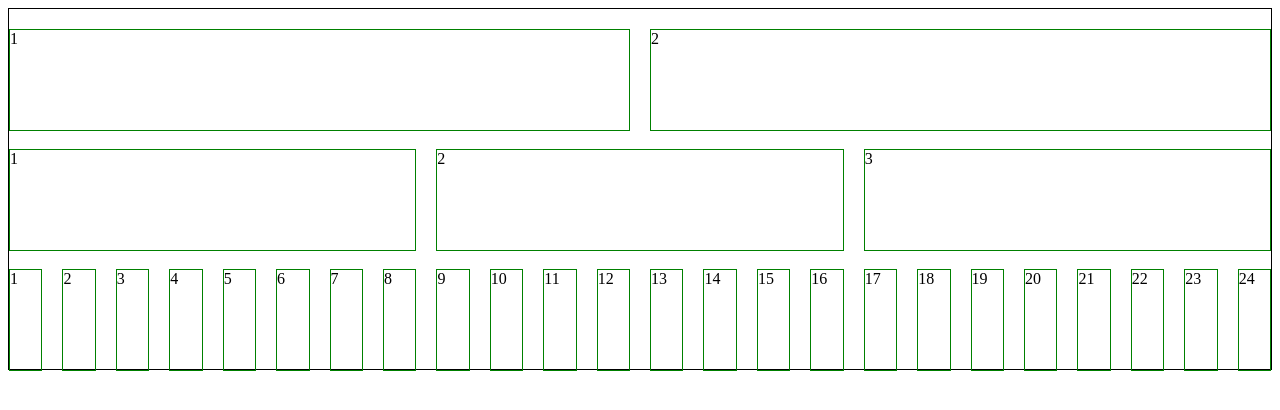
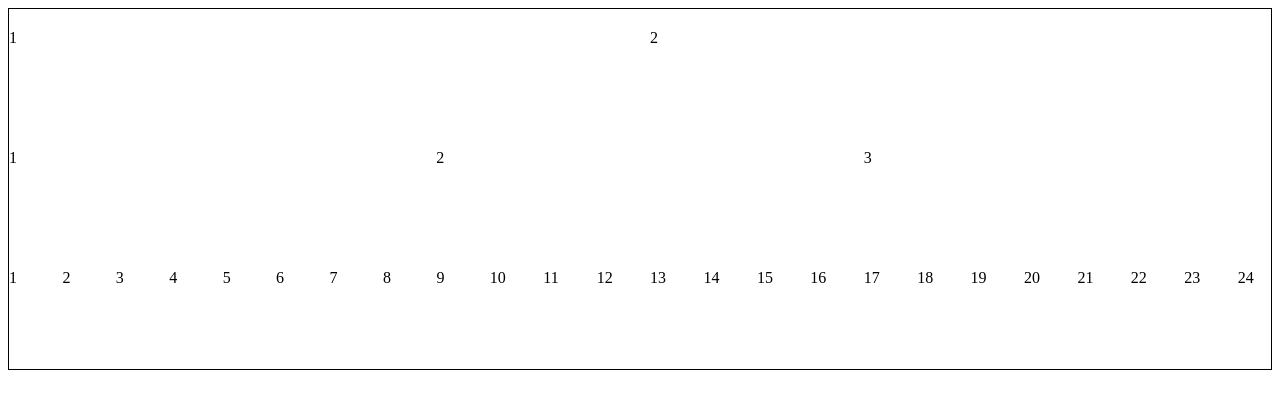
Before and after one commit to xiaoxinwan/xx-simple-ui, a Vue app: page / in a window 1280 px wide. Shown: the top 410 px of the page. Built offline with nearby package versions, Linux system fonts and the light colour scheme.

Commit message:
重构row和col

```diff
--- a/src/components/grid/col.vue
+++ b/src/components/grid/col.vue
@@ -1,10 +1,6 @@
 <template>
-    <div class="col" :class="[span && `col-${span}`, offset && `offset-${offset}`]"
-        :style="{paddingLeft: this.gutter/2+'px',paddingRight: this.gutter/2+'px'}"
-    >
-        <div style="border: 1px solid green; height: 100px">
-            <slot></slot>
-        </div>
+    <div class="col" :class="colClass" :style="colStyle">
+        <slot></slot>
     </div>
 </template>
 
@@ -19,10 +15,22 @@
                 type: [Number, String]
             },
         },
-        data(){
+        data() {
             return {
                 // 从父组件传递过来的，要用gutter去接收它
                 gutter: 0
+            }
+        },
+        computed: {
+            colClass() {
+                let {span, offset} = this
+                return [span && `col-${span}`, offset && `offset-${offset}`]
+            },
+            colStyle() {
+                return {
+                    paddingLeft: this.gutter / 2 + 'px',
+                    paddingRight: this.gutter / 2 + 'px'
+                }
             }
         }
     }
--- a/src/components/grid/row.vue
+++ b/src/components/grid/row.vue
@@ -1,5 +1,5 @@
 <template>
-    <div class="row" :style="{marginLeft: -gutter/2+'px', marginRight: -gutter/2+'px'}">
+    <div class="row" :style="rowStyle">
         <slot></slot>
     </div>
 </template>
@@ -12,10 +12,14 @@
                 type: [Number, String]
             }
         },
+        computed: {
+            rowStyle() {
+                let {gutter} = this
+                return {marginLeft: -gutter / 2 + 'px', marginRight: -gutter / 2 + 'px'}
+            }
+        },
         mounted() { // 在mounted钩子中，将gutter传递给它的子组件col
-            console.log(this.$children);
             this.$children.forEach((vm) => {
-
                 vm.gutter = this.gutter
             })
         }
```
